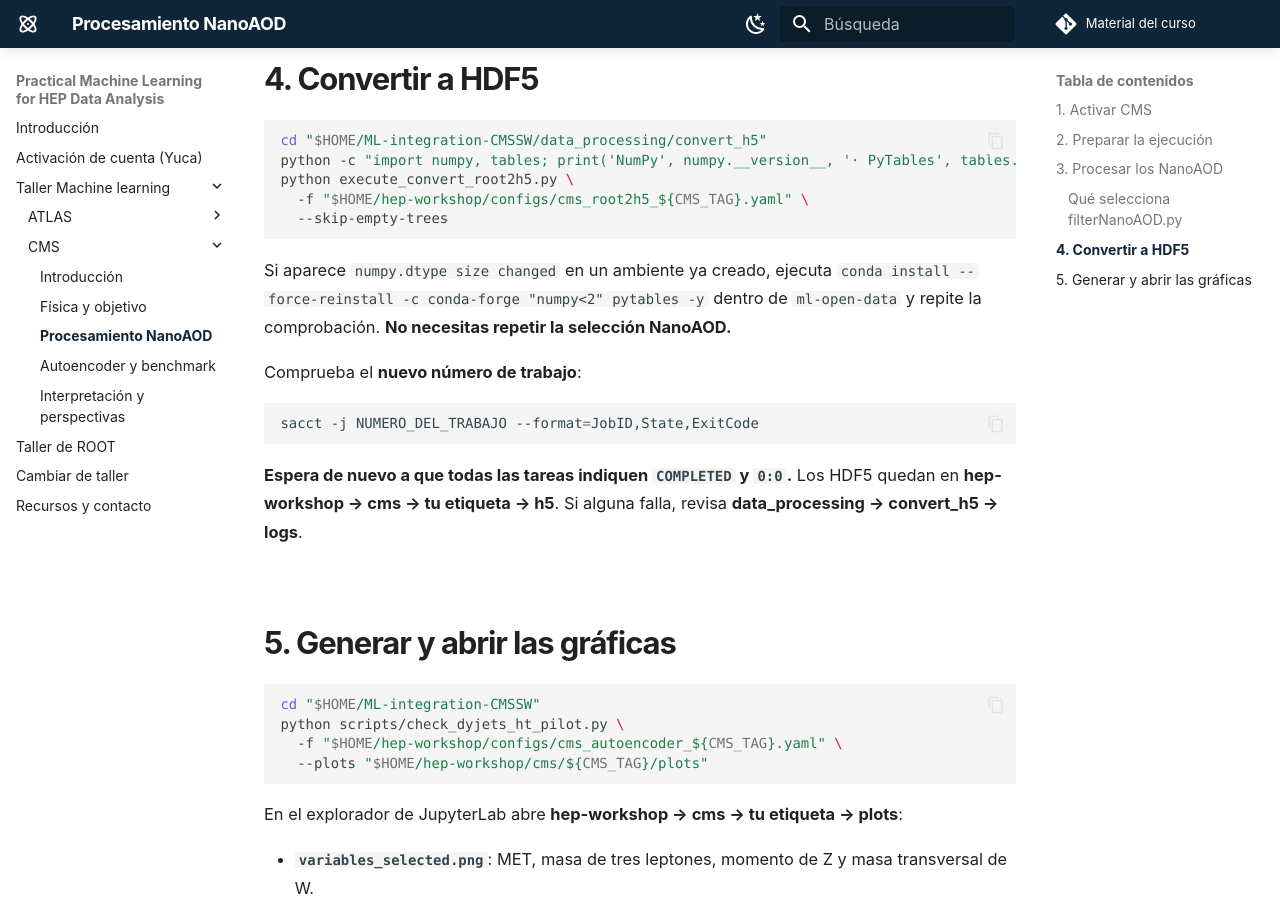
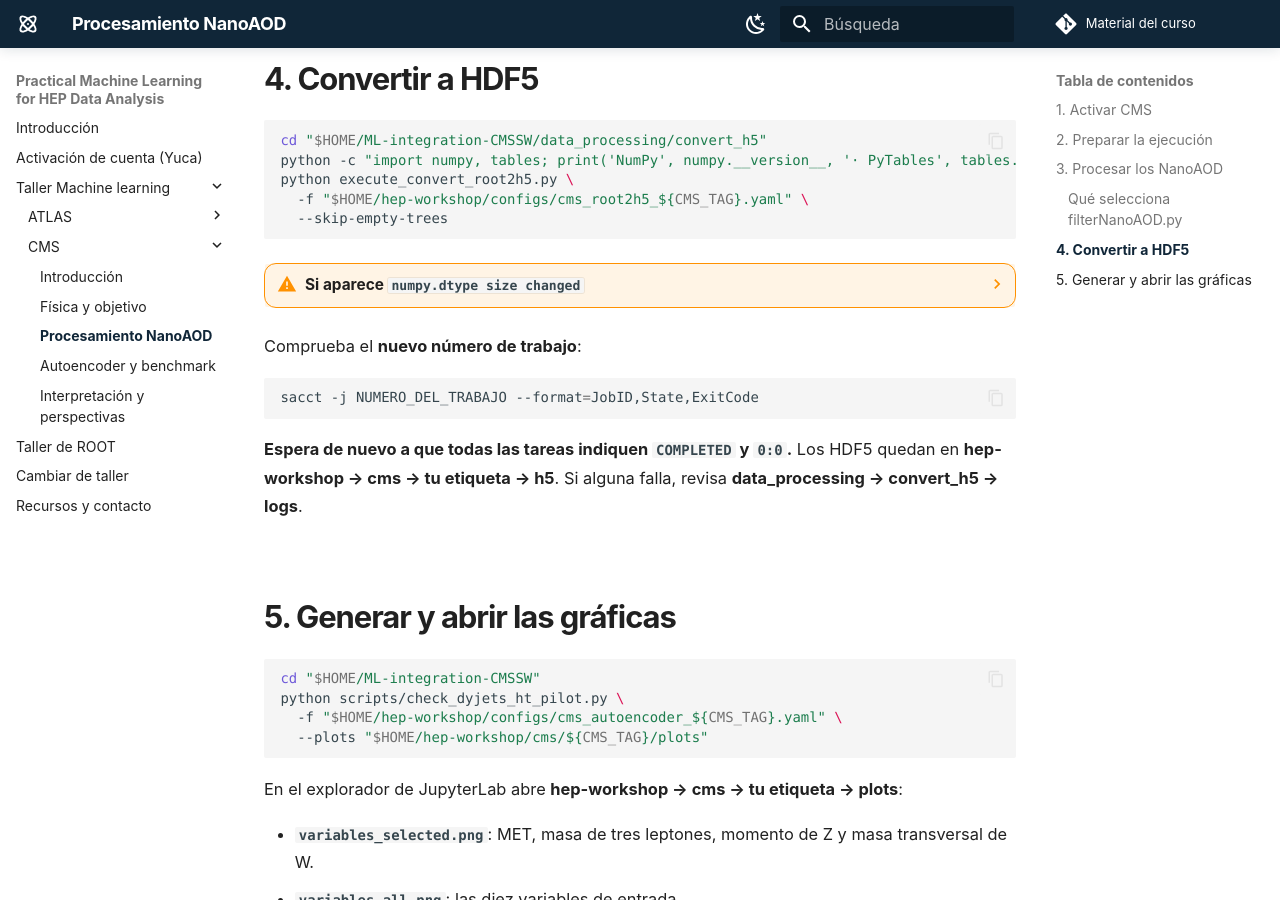
Before and after one commit to castaned/practical-ml-hep, an MkDocs documentation site: the page built from docs/cms-procesamiento.md, in a window 1280 px wide and 900 px high, scrolled down 2872 px. Built offline with MkDocs 1.6.1 and Material for MkDocs 9.7.7, drawn with Linux system fonts in a browser that asks for light colours; comment, search, counter and statistics services are not loaded.

Commit message:
Show tested PyTables repair as copyable CMS instructions

````diff
--- a/docs/cms-procesamiento.md
+++ b/docs/cms-procesamiento.md
@@ -106,7 +106,18 @@ python execute_convert_root2h5.py \
   --skip-empty-trees
 ```
 
-Si aparece `numpy.dtype size changed` en un ambiente ya creado, ejecuta `conda install --force-reinstall -c conda-forge "numpy<2" pytables -y` dentro de `ml-open-data` y repite la comprobación. **No necesitas repetir la selección NanoAOD.**
+??? warning "Si aparece `numpy.dtype size changed`"
+
+    Reinstala NumPy y PyTables juntos en el ambiente CMS:
+
+    ```bash
+    source /apps/miniconda3/etc/profile.d/conda.sh
+    conda activate ml-open-data
+    conda install --force-reinstall -c conda-forge "numpy<2" pytables -y
+    python -c "import numpy, tables; print(numpy.__version__, tables.__version__)"
+    ```
+
+    Si la comprobación funciona, repite solo la conversión. **No necesitas repetir la selección NanoAOD.**
 
 Comprueba el **nuevo número de trabajo**:
 
````
